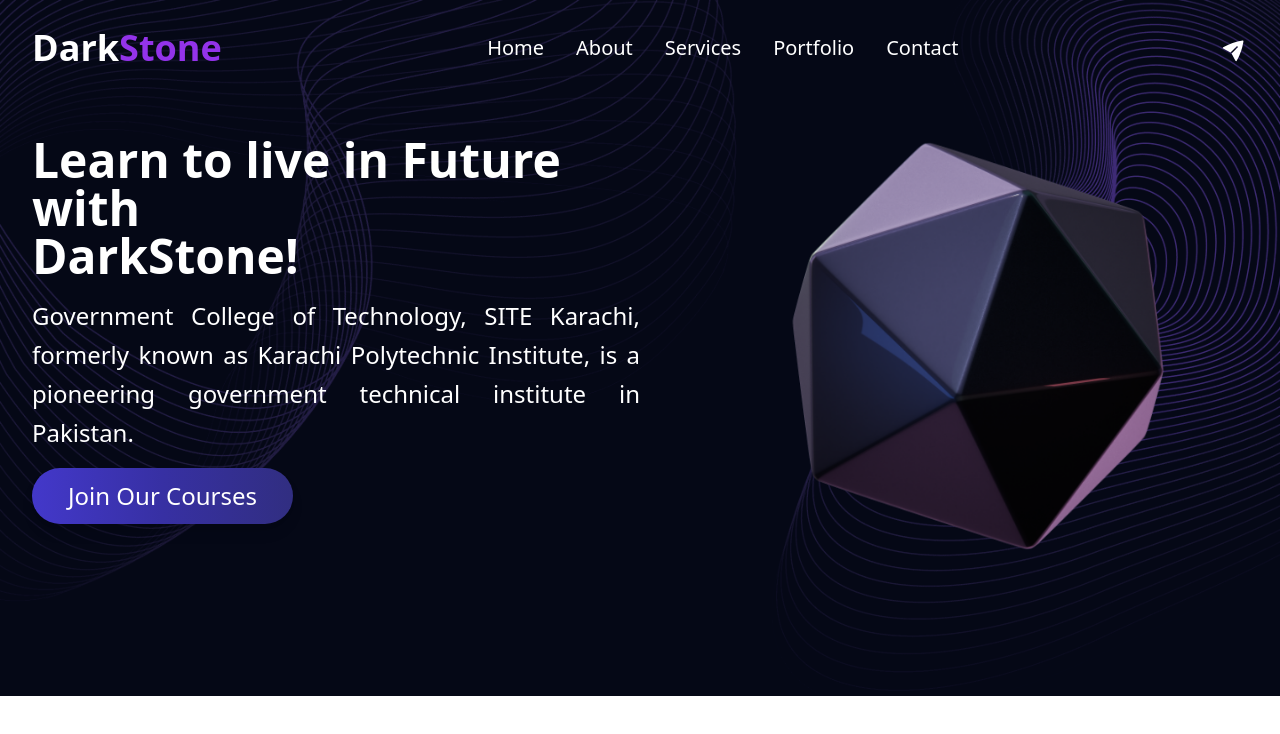
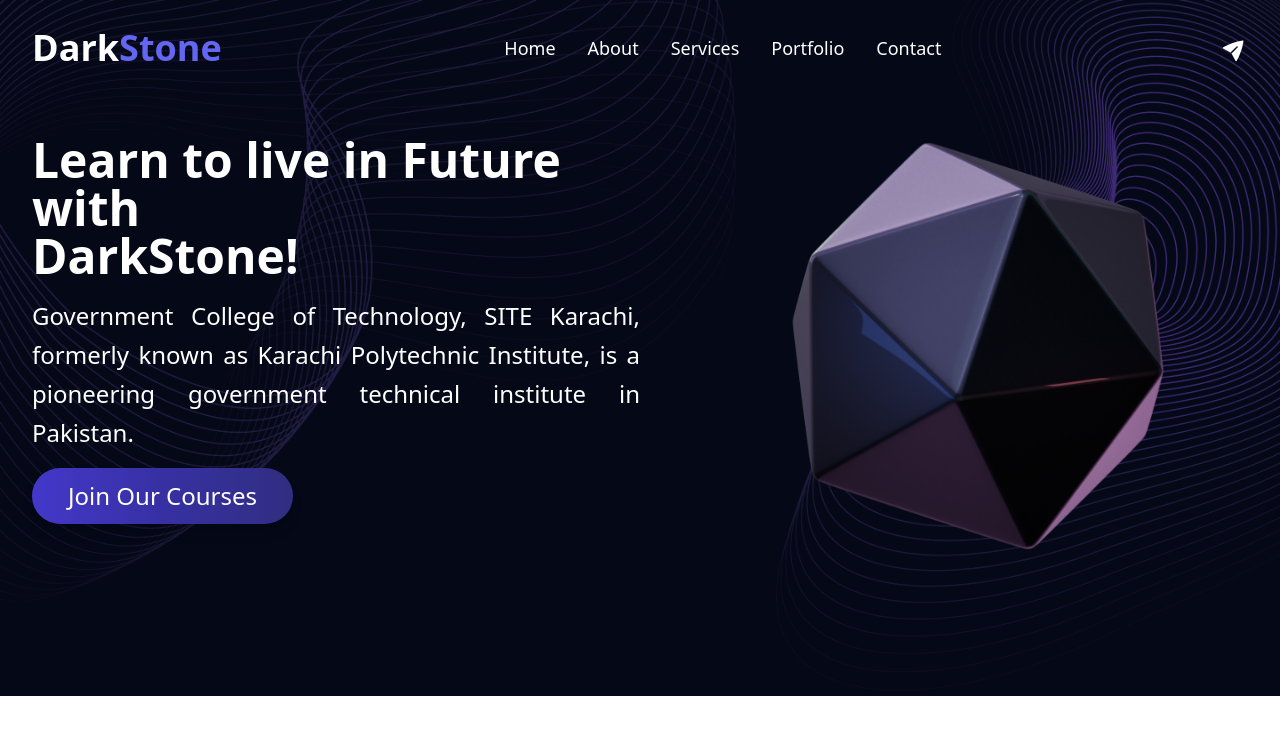
Before and after one commit to Arbab02/modern-ux-ui, a React (Vite) app: page / in a window 1280 px wide. Shown: the top 734 px of the page. Built offline with nearby package versions, Linux system fonts and the light colour scheme.

Commit message:
Update Navbar.jsx

```diff
--- a/src/components/Navbar.jsx
+++ b/src/components/Navbar.jsx
@@ -1,30 +1,50 @@
-import React, { useState } from 'react';
+import React, { useState, useRef, useEffect } from 'react';
 
 const Navbar = () => {
   const [isOpen, setIsOpen] = useState(false);
 
+const navRef = useRef(null);
   const toggleMenu = () => {
     setIsOpen(!isOpen);
   };
 
+
+  useEffect(() => {
+    const handleScroll = () => {
+      if (window.scrollY > 0) {
+        navRef.current.style.backgroundColor = "#050816"; // Change navbar background
+        navRef.current.style.boxShadow = "0 4px 6px rgba(0, 0, 0, 0.1)"; // Optional shadow
+      } else {
+        navRef.current.style.backgroundColor = "transparent"; // Reset background
+        navRef.current.style.boxShadow = "none"; // Reset shadow
+      }
+    };
+
+    window.addEventListener("scroll", handleScroll);
+
+    return () => {
+      // Cleanup event listener on component unmount
+      window.removeEventListener("scroll", handleScroll);
+    };
+  }, []);
   return (
-    <nav className="bg-[transparent] py-4 fixed w-full z-50 ">
+    <nav className="bg-[transparent] py-4 fixed w-full z-50 " ref={navRef}>
       <div className="max-w-7xl mx-auto px-4 sm:px-6 lg:px-8">
         <div className="flex justify-between h-16 items-center">
           {/* Logo */}
           <div className="flex-shrink-0">
             <a href="#" className="flex items-center">
-             <p className='text-purple-600 text-4xl font-bold'> <span className='text-white'>Dark</span>Stone</p>
+             <p className='text-indigo-500 text-4xl font-bold'> <span className='text-white'>Dark</span>Stone</p>
             </a>
           </div>
 
           {/* Desktop Menu */}
           <div className="hidden md:flex space-x-8 mx-auto">
-            <a href="/" className="text-white text-xl font-normal hover:text-indigo-200">Home</a>
-            <a href="/about" className="text-white text-xl font-normal hover:text-indigo-200">About</a>
-            <a href="/services" className="text-white text-xl font-normal hover:text-indigo-200">Services</a>
-            <a href="/portfolio" className="text-white text-xl font-normal hover:text-indigo-200">Portfolio</a>
-            <a href="/contact" className="text-white text-xl font-normal hover:text-indigo-200">Contact</a>
+            <a href="/" className="text-white font-normal text-lg hover:text-indigo-300">Home</a>
+            <a href="/about" className="text-white font-normal text-lg hover:text-indigo-300">About</a>
+            <a href="/services" className="text-white font-normal text-lg hover:text-indigo-300">Services</a>
+            <a href="/portfolio" className="text-white font-normal text-lg hover:text-indigo-300">Portfolio</a>
+            <a href="/contact" className="text-white font-normal text-lg hover:text-indigo-300">Contact</a>
           </div>
 
           <div className="hidden md:flex space-x-8">
@@ -37,7 +57,7 @@
 
           {/* Hamburger Icon */}
           <div className="md:hidden flex items-center">
-            <button onClick={toggleMenu} className="text-gray-700 focus:outline-none">
+            <button onClick={toggleMenu} className="text-gray-300 focus:outline-none">
               <svg xmlns="http://www.w3.org/2000/svg" className="h-6 w-6" fill="none" viewBox="0 0 24 24" stroke="currentColor">
                 <path strokeLinecap="round" strokeLinejoin="round" strokeWidth="2" d="M4 6h16M4 12h16M4 18h16" />
               </svg>
@@ -47,13 +67,13 @@
       </div>
 
       {/* Mobile Menu */}
-      <div className={`menu bg-[#cbd3cb] transition-all duration-300 overflow-hidden ${isOpen ? 'max-h-500' : 'max-h-0'} md:hidden `}>
-        <a href="/" className="block px-4 py-2 text-gray-700 font-medium hover:text-[green]">Home</a>
-        <a href="/about" className="block px-4 py-2 text-gray-700 font-medium hover:text-[green]">About</a>
-        <a href="/services" className="block px-4 py-2 text-gray-700 font-medium hover:text-[green]">Services</a>
-        <a href="/portfolio" className="block px-4 py-2 text-gray-700 font-medium hover:text-[green]">Portfolio</a>
-        <a href="/contact" className="block px-4 py-2 text-gray-700 font-medium hover:text-[green]">Contact</a>
-        <a href="#" className="block text-center px-4 py-2 text-gray-700 font-medium hover:text-[green]">
+      <div className={`menu bg-[#050816] transition-all duration-300 overflow-hidden ${isOpen ? 'max-h-500' : 'max-h-0'} md:hidden `}>
+        <a href="/" className="block px-4 py-2 text-gray-300 font-medium hover:text-[green]">Home</a>
+        <a href="/about" className="block px-4 py-2 text-gray-300 font-medium hover:text-[green]">About</a>
+        <a href="/services" className="block px-4 py-2 text-gray-300 font-medium hover:text-[green]">Services</a>
+        <a href="/portfolio" className="block px-4 py-2 text-gray-300 font-medium hover:text-[green]">Portfolio</a>
+        <a href="/contact" className="block px-4 py-2 text-gray-300 font-medium hover:text-[green]">Contact</a>
+        <a href="#" className="block text-center px-4 py-2 text-gray-300 font-medium hover:text-[green]">
           <svg xmlns="http://www.w3.org/2000/svg" viewBox="0 0 24 24" fill="currentColor" className="size-6 -rotate-45">
             <path d="M3.478 2.404a.75.75 0 0 0-.926.941l2.432 7.905H13.5a.75.75 0 0 1 0 1.5H4.984l-2.432 7.905a.75.75 0 0 0 .926.94 60.519 60.519 0 0 0 18.445-8.986.75.75 0 0 0 0-1.218A60.517 60.517 0 0 0 3.478 2.404Z" />
           </svg>
```
